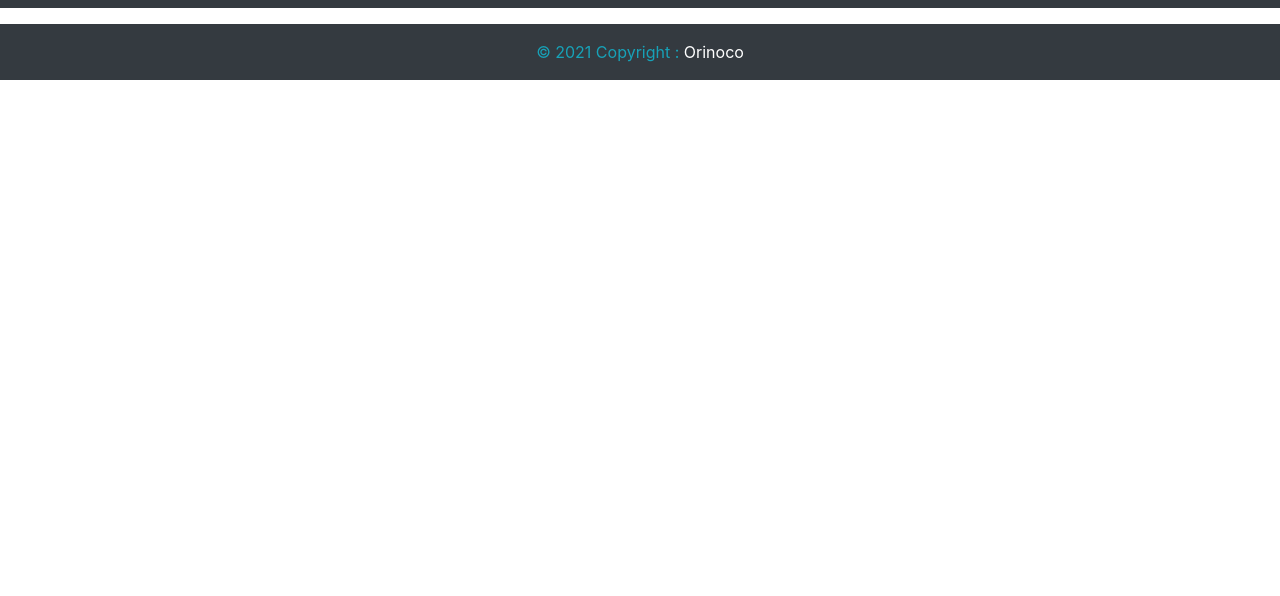
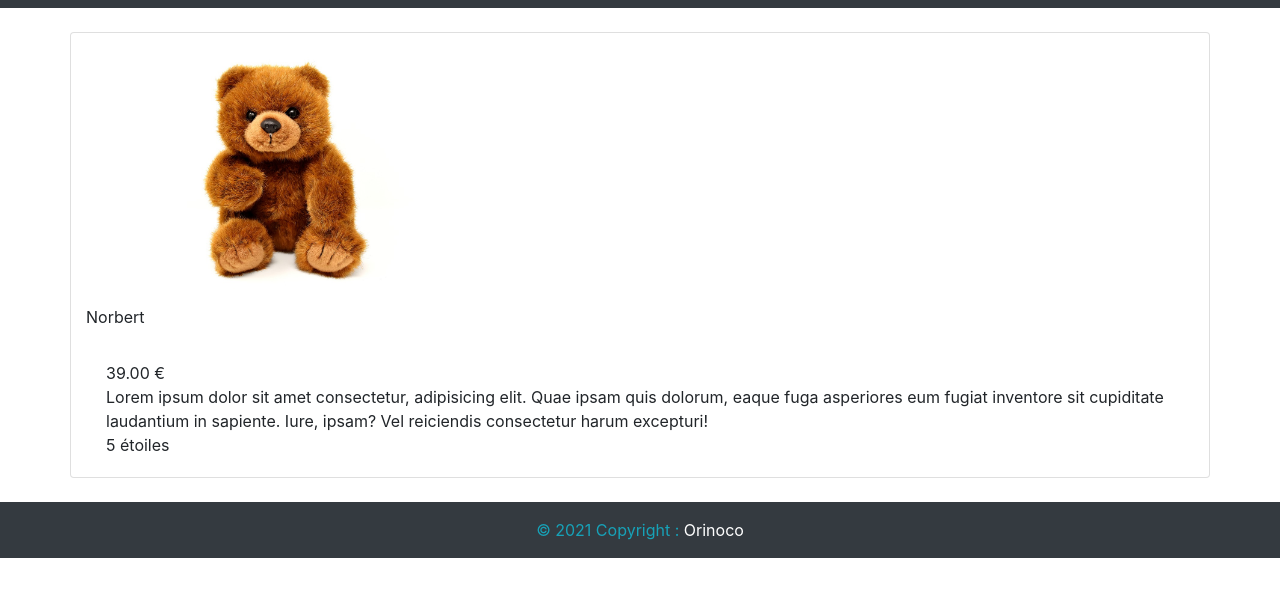
Before and after one commit to Flyern17/VacquetEric_5_29062021, a website: page frontend/html/produit.html in a window 1280 px wide. Shown: the part 54-650 px from the top of the page. Drawn offline with nearby package versions, Linux system fonts and the light colour scheme.

Commit message:
Modification de la page produit et finition de la page de vue

```diff
--- a/frontend/html/produit.html
+++ b/frontend/html/produit.html
@@ -9,6 +9,7 @@
         <link rel="stylesheet" href="/frontend/css/style.css">
     </head>
     <body>
+        <!--Header-->
         <header>
             <nav class="navbar navbar-expand-md navbar-dark bg-dark">
                 <button class="navbar-toggler collapsed" type="button" data-toggle="collapse" data-target="#navbarToggler" aria-controls="navbarToggler" aria-expanded="false" aria-label="Toggle navigation">
@@ -34,6 +35,28 @@
             </nav>
         </header>
 
+        <section>
+            <div class="container my-4">
+                <div class="row">
+                    <div class="col-12 card">
+                        <figure>
+                            <img src="/images/teddy_1.jpg" alt="" class="card-img-left" id="">
+                        </figure>
+                        <figcaption>
+                            <div class="card-title" id="name__teddies">Norbert</div>
+                            <div class="card-body">
+                                <div class="prix" id="price__teddies">39.00 €</div>
+                                <div class="description" id="description__teddies">Lorem ipsum dolor sit amet consectetur, adipisicing elit. Quae ipsam quis dolorum, eaque fuga asperiores eum fugiat inventore sit cupiditate laudantium in sapiente. Iure, ipsam? Vel reiciendis consectetur harum excepturi!</div>
+                                <div class="rate"> 5 étoiles</div>
+                                <div id="colors__teddies"></div>
+                            </div>
+                        </figcaption>
+                    </div>
+                </div>
+            </div>
+        </section>
+
+        <!--Footer-->
         <footer class="bg-dark mt-3">
             <div class="container">
                 <div class="row">
@@ -44,5 +67,11 @@
                 </div>
             </div>
         </footer>
+
+
+        <!--Script JavaScript-->
+        <script src="../js/produit.js"></script>
+        <script src="https://stackpath.bootstrapcdn.com/bootstrap/4.5.2/js/bootstrap.min.js" defer=""></script>
+        <script src="https://code.jquery.com/jquery-3.6.0.min.js" integrity="sha256-/xUj+3OJU5yExlq6GSYGSHk7tPXikynS7ogEvDej/m4=" crossorigin="anonymous"></script>
     </body>
 </html>
--- a/frontend/js/index.js
+++ b/frontend/js/index.js
@@ -21,8 +21,6 @@ async function getTeddies() {
 }
 
 function cleanPage(teddies) {
-    document.getElementById("articleList").innerHTML = ''
-
 // On ajoute une boucle pour afficher les éléments
     teddies.forEach((teddy) => {
         displayTeddies(teddy)
@@ -42,7 +40,7 @@ function displayTeddies(teddy) {
     cloneElt.getElementById("name__teddies").textContent = teddy.name
     cloneElt.getElementById("description__teddies").textContent = teddy.description
     cloneElt.getElementById("price__teddies").textContent = `${teddy.price / 100}.00 €`
-    cloneElt.getElementById("link__teddies").href = `/produit.html?id=${teddy._id}`
+    cloneElt.getElementById("link__teddies").href = `produit.html?id=${teddy._id}`
 
     // On affiche le template
     document.getElementById("articleList").appendChild(cloneElt)
```
Also changed, not shown: frontend/html/index.html (+2 -0 lines), frontend/js/products.js (deleted), frontend/js/produit.js (added).
